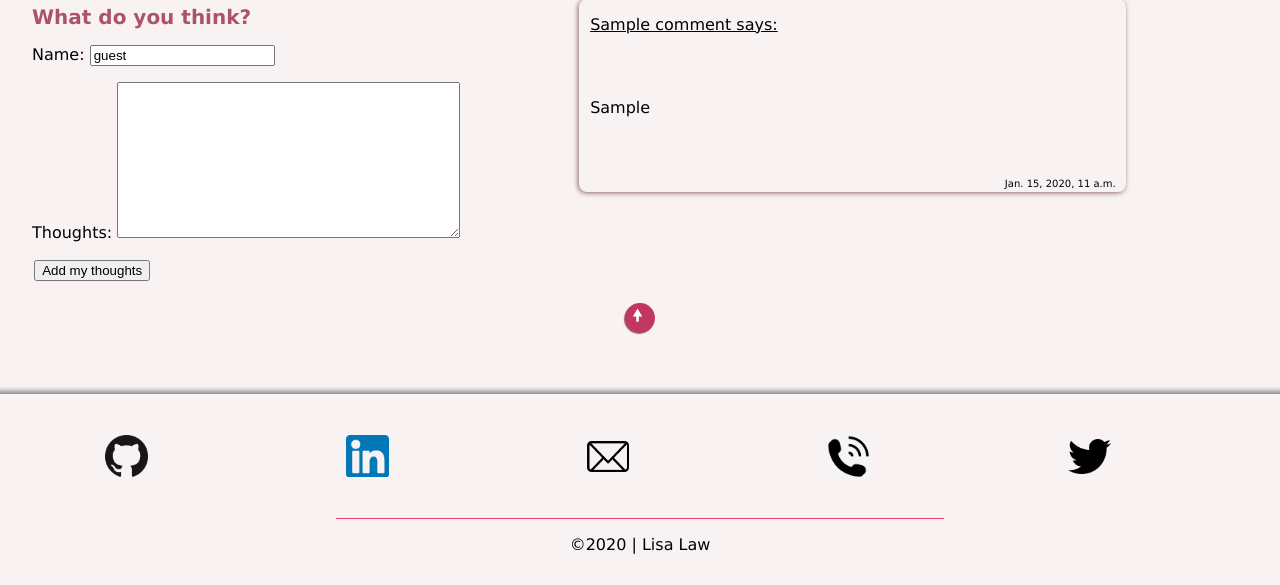
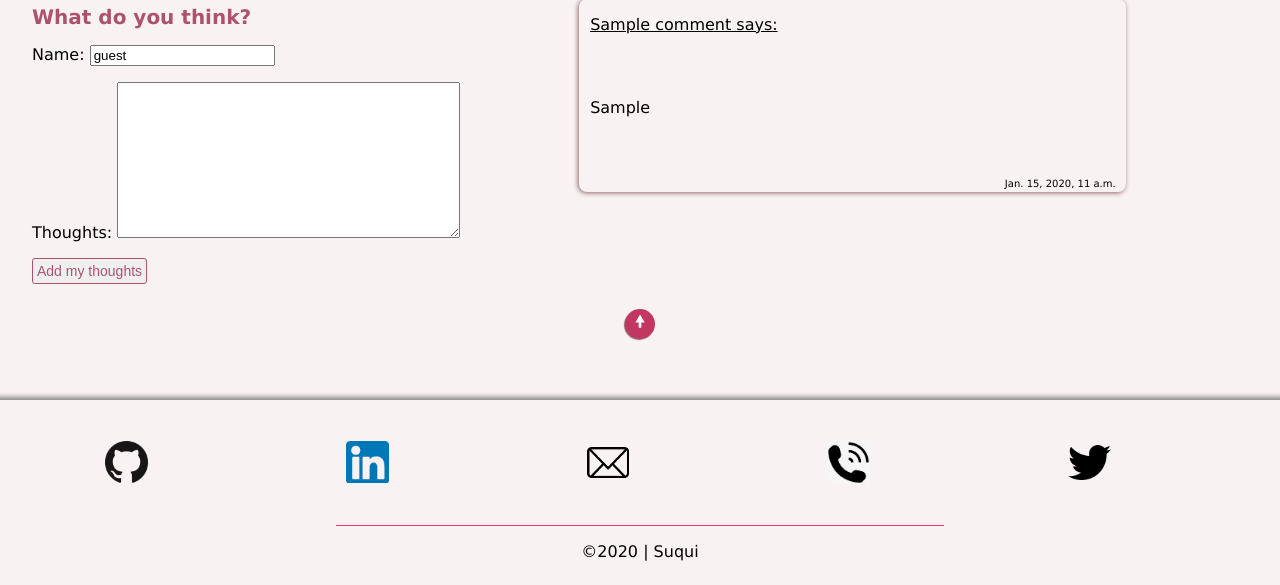
Before and after one commit to LisaLaw/SuquiWrites, a Django app: page /entry/1/ in a window 1280 px wide. Shown: the part 414-999 px from the top of the page. Before the commit the page ends 968 px from the top, so only its background shows below. Run offline with Django 3.2, Linux system fonts and the light colour scheme; tables that the repository leaves empty hold one stand-in row (values such as "Sample post"); some web fonts are replaced.

Commit message:
fixed media link in css header

```diff
--- a/suquiwrites/static/css/blog.css
+++ b/suquiwrites/static/css/blog.css
@@ -206,6 +206,7 @@ h3 {
     margin-top: 20px;
     display: flex;
     align-items: center;
+    justify-content: space-around;
 }
 
 .to_top a {
@@ -340,85 +341,20 @@ h1 {
     margin-bottom: 0.2%;
 }
 
-.form_btn {
-    color: #8f666c;
-    padding: 0.4%;
-    margin-top: 1%;
-    border-radius: 5px;
-    font-size: 13px;
+form input.submit_btn {
+    border:solid 0.4px rgb(172, 82, 109);
+    color: rgb(172, 82, 109);
+    border-radius: 3px;
+    padding: 4px;
+    margin-bottom: 1%;
+    font-size: 14px;
 }
 
-/*add responsive design for small screens*/
-
-@media screen and (max_width: 600px){
-    .big_display {
-        display: none;
-    }
-
-    .small_display {
-        display: flex;
-    }
-
-    nav {
-        height: 5%;
-    }
-
-    #about {
-        margin-top: 12%;
-    }
-
-    .entry {
-        width: 95%;
-    }
-
-    .to_top {
-        height: 10%;
-        width:30%;
-        border-radius: 5%;
-    }
-
-    h3 {
-        font-size: 30%;
-    }
-
-    .contact {
-        flex-direction: column;
-    }
-
-    .contact_img_box {
-        width: 100%;
-        height: 10%;
-        border-radius: 5;
-        border:rgb(194, 55, 97) solid 1px;
-    }
-
-    .contact_img_box a {
-        text-decoration: none;
-        text-transform: uppercase;
-        color:rgb(194, 55, 97);
-    }
-
-    .contact_img_box:hover {
-        color: black;
-    }
-
-    .contact_img_box a:visited {
-        color: rgb(194, 55, 97);
-    }
-
-    .entry_with_detail {
-        margin-top: 10%;
-    }
-
-    .comment_section {
-        flex-direction: column;
-    }
+form input.submit_btn:hover {
+    cursor: pointer;
+    color:rgb(172, 82, 109);
 }
 
-/*responsive design for medium devices
-
-@media screen and (max_width: 768px){
-    .entry {
-        width: 45%;
-    }
-}*/
+form a {
+    cursor: context-menu;
+}
--- a/suquiwrites/templates/suquiwrites/base.html
+++ b/suquiwrites/templates/suquiwrites/base.html
@@ -6,6 +6,7 @@
         <meta charset="UTF-8">
         <link rel="stylesheet" href="{% static 'css/blog.css' %}">
         <link rel="stylesheet" href="https://fonts.googleapis.com/css?family=ABeeZee">
+        <link rel="stylesheet" href="{% static 'css/blog_small.css' %}" media="screen and (max-width:600px)">
         <meta name="viewport" content="width=device-width, initial-scale=1">
     </head>
 
@@ -30,10 +31,10 @@
         <button class="to_top">
             <a href="#home">
                 <p class="big_display">&#129053;</p>
-                <p class="small_display">to top</p>
+                <p class="small_display">back to the top</p>
             </a>
         </button>
-        <div class='detail_entry contact big_display' id="contact_box">
+        <div class='detail_entry contact' id="contact_box">
             <span class="contact_img_box" >
                 <a href="https://github.com/LisaLaw" target="_blank">
                     <img src="{% static 'images/icon-github.png' %}" alt="GitHub" class="big_display">
@@ -66,7 +67,7 @@
             </span>
         </div>
         <footer>
-            <p>&#169;2020 | Lisa Law</p>
+            <p>&#169;2020 | Suqui</p>
         </footer>
     </body>
 </html>
--- a/suquiwrites/templates/suquiwrites/entry_detail.html
+++ b/suquiwrites/templates/suquiwrites/entry_detail.html
@@ -1,7 +1,7 @@
 {% extends 'suquiwrites/base.html' %}
 
 {% block intro %}
-    <button class="btn-back"><a href="{% url 'home' %}">Back to Suqui Writes</a></button>
+    <button class="btn-back big_display"><a href="{% url 'home' %}">Back to Suqui Writes</a></button>
 {% endblock %}
 
 {% block content %}
@@ -27,9 +27,7 @@
                 {{ comment_form.as_p }}
                 {% csrf_token %}
                 <a href="{% url 'entry_detail' pk=entry.pk %}">
-                <div class="form_btn">
-                    <input type="submit" value="Add my thoughts">
-                </div>
+                    <input type="submit" value="Add my thoughts" class="submit_btn">
                 </a>
             </form>
         </div>
```
Also changed, not shown: suquiwrites/static/css/blog_small.css (added, +79 -0 lines).
